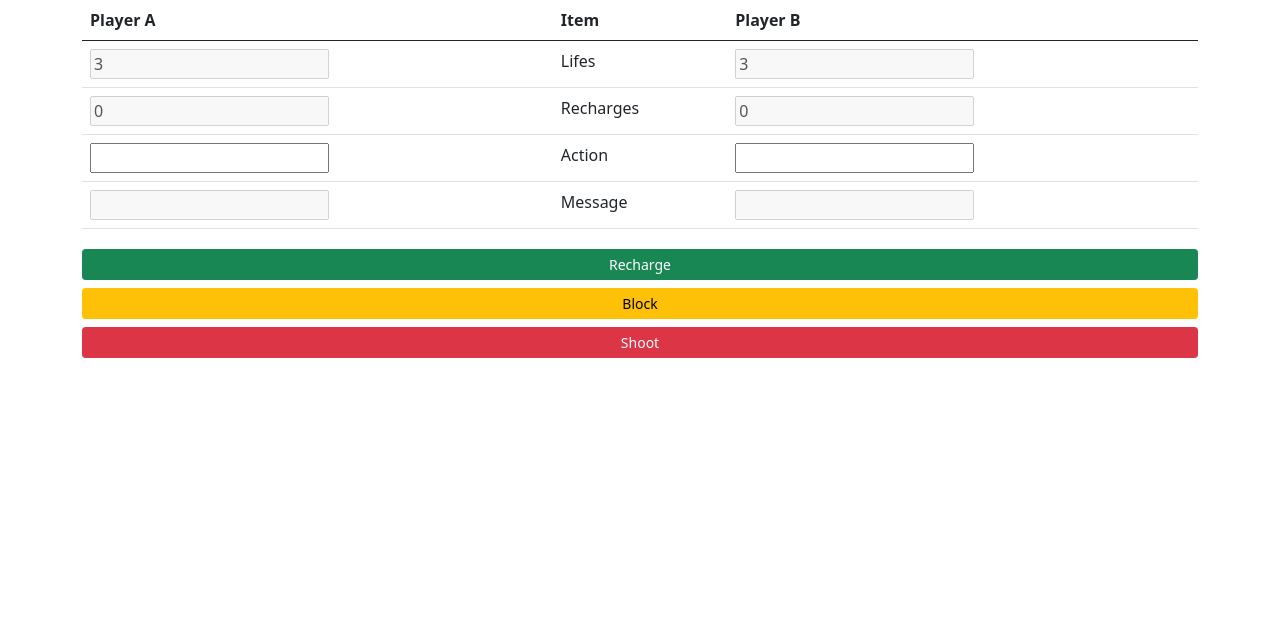
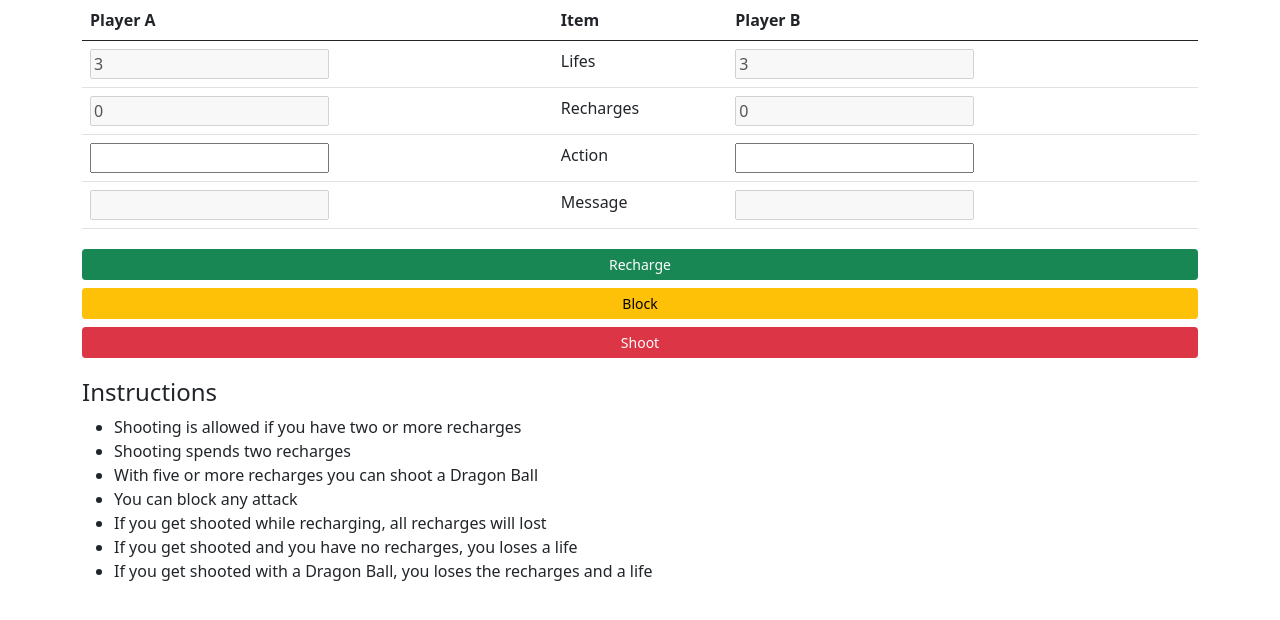
Before and after one commit to xavividal/bindandish, a plain HTML site: page index.html in a window 1280 px wide. Drawn offline with Linux system fonts and the light colour scheme.

Commit message:
instructions and improvements

```diff
--- a/index.html
+++ b/index.html
@@ -50,6 +50,21 @@
             <button type="button" class="btn btn-warning btn-sm" id="action_block">Block</button>
             <button type="button" class="btn btn-danger btn-sm" id="action_shoot">Shoot</button>
         </div>
+
+        <div class="row" style="margin-top:20px">
+            <div class="col">
+                <h4>Instructions</h4>
+                <ul>
+                    <li>Shooting is allowed if you have two or more recharges</li>
+                    <li>Shooting spends two recharges</li>
+                    <li>With five or more recharges you can shoot a Dragon Ball</li>
+                    <li>You can block any attack</li>
+                    <li>If you get shooted while recharging, all recharges will lost</li>
+                    <li>If you get shooted and you have no recharges, you loses a life</li>
+                    <li>If you get shooted with a Dragon Ball, you loses the recharges and a life</li>
+                </ul>
+            </div>
+        </div>
     </div>
     <script src="./vendor/bootstrap/js/bootstrap.min.js"></script>
     <script src="./vendor/jquery.min.js"></script>
--- a/js/game.js
+++ b/js/game.js
@@ -86,6 +86,9 @@ function action(action) {
             recharge('b');
         }
         if (actionPlayerB == 'shoot') {
+            if (hasDragonBall('b')) {
+                shootDragonBall('b');
+            }
             if (canShoot('b')) {
                 shoot('b');
             }
@@ -110,6 +113,9 @@ function action(action) {
             losesRecharges('b');
         }
         if (actionPlayerB == 'block') {
+            if (hasDragonBall('a')) {
+                shootDragonBall('a');
+            }
             if (canShoot('a')) {
                 shoot('a');
             }
```
